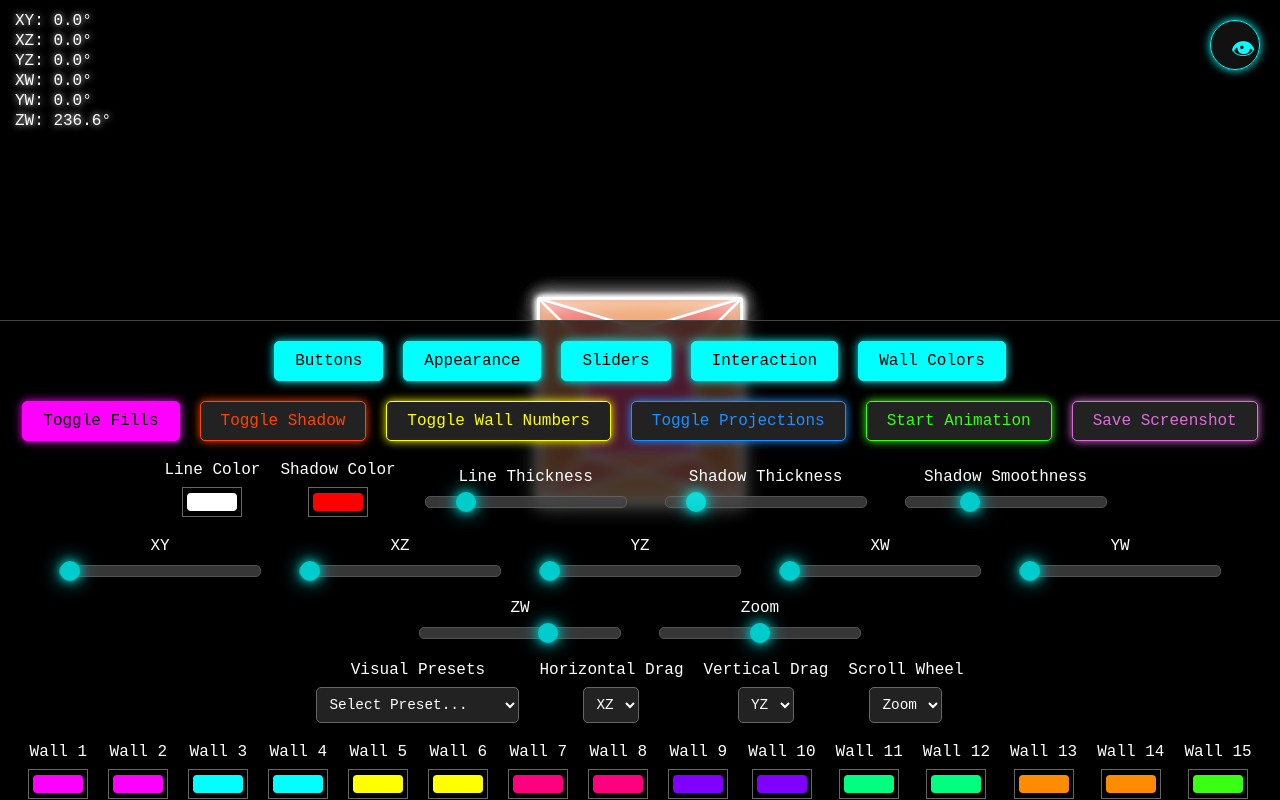
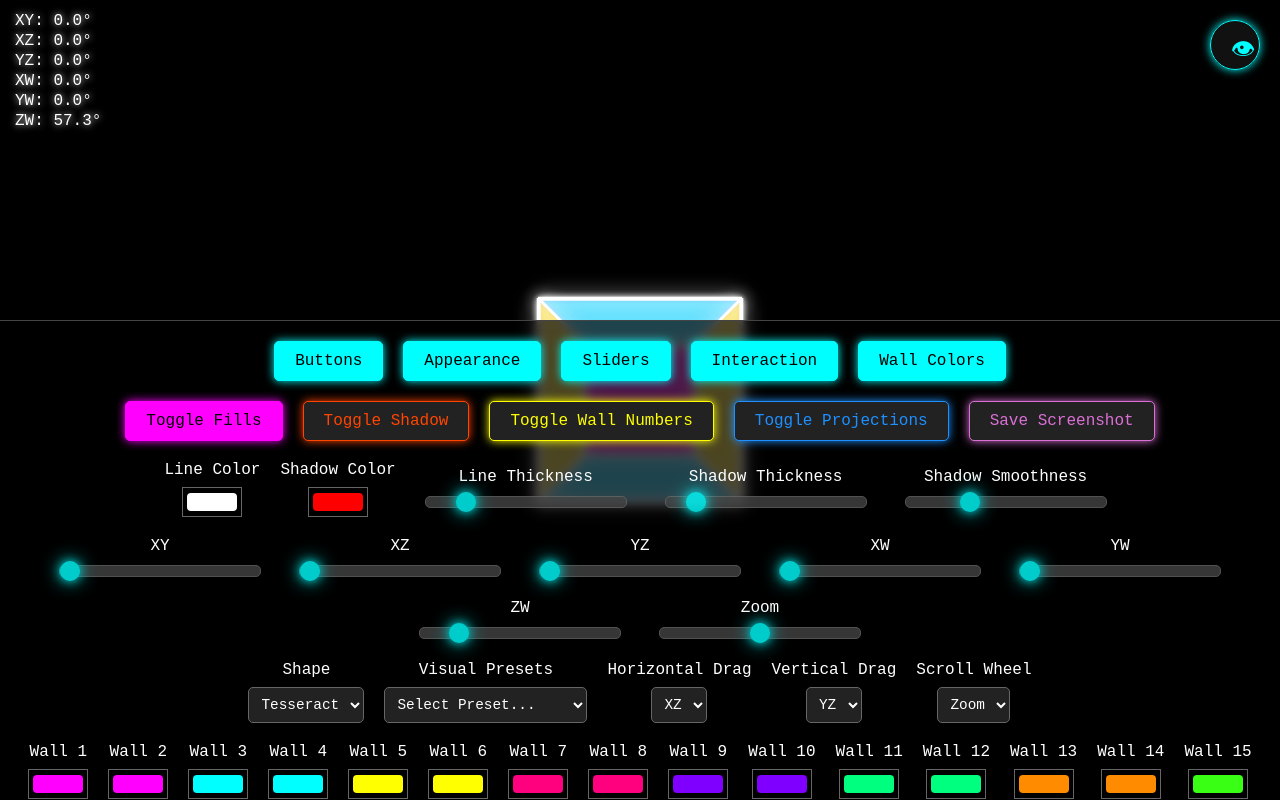
Before and after one commit to kherkman/tesseract, a plain HTML site: page index.html in a window 1280 px wide. Drawn offline with Linux system fonts and the light colour scheme.

Commit message:
Update index.html

````diff
--- a/index.html
+++ b/index.html
@@ -1,7 +1,7 @@
 <!DOCTYPE html>
 <html>
 <head>
-<title>Interactive Tesseract Demonstration</title>
+<title>Interactive Tesseract & Cube Demonstration</title>
 <style>
     html, body {
         height: 100%;
@@ -100,7 +100,14 @@
         box-shadow: 0 0 10px #00ffff;
         transition: all 0.3s;
     }
-    button.active, button:hover { background-color: #00ffff; color: black; }
+    button:disabled {
+        color: #555;
+        border-color: #555;
+        box-shadow: none;
+        cursor: not-allowed;
+        background-color: #111;
+    }
+    button.active, button:hover:not(:disabled) { background-color: #00ffff; color: black; }
 
     #fillButton { border-color: #FF00FF; color: #FF00FF; box-shadow: 0 0 10px #FF00FF; }
     #fillButton:hover, #fillButton.active { background-color: #FF00FF; color: black; }
@@ -109,9 +116,7 @@
     #wallNumbersButton { border-color: #FFFF00; color: #FFFF00; box-shadow: 0 0 10px #FFFF00; }
     #wallNumbersButton:hover, #wallNumbersButton.active { background-color: #FFFF00; color: black; }
     #projectionsButton { border-color: #1E90FF; color: #1E90FF; box-shadow: 0 0 10px #1E90FF; }
-    #projectionsButton:hover, #projectionsButton.active { background-color: #1E90FF; color: black; }
-    #foldButton { border-color: #39FF14; color: #39FF14; box-shadow: 0 0 10px #39FF14; }
-    #foldButton:hover, #foldButton.active { background-color: #39FF14; color: black; }
+    #projectionsButton:hover:not(:disabled), #projectionsButton.active { background-color: #1E90FF; color: black; }
     #screenshotButton { border-color: #DA70D6; color: #DA70D6; box-shadow: 0 0 10px #DA70D6; }
     #screenshotButton:hover, #screenshotButton.active { background-color: #DA70D6; color: black; }
 
@@ -121,6 +126,11 @@
         font-size: 0.9em;
         color: white; background-color: #222;
         border: 1px solid #666; padding: 8px; border-radius: 5px;
+    }
+    select:disabled {
+         color: #555;
+         cursor: not-allowed;
+         background-color: #111;
     }
     input[type="color"] {
         width: 60px; height: 30px; border: 1px solid #666;
@@ -133,6 +143,10 @@
         border: 1px solid #666; border-radius: 5px;
         outline: none; opacity: 0.8;
     }
+     input[type="range"]:disabled::-webkit-slider-thumb {
+        background: #555;
+        box-shadow: none;
+     }
     input[type="range"]::-webkit-slider-thumb {
         -webkit-appearance: none; appearance: none;
         width: 20px; height: 20px; background: #00ffff;
@@ -162,7 +176,6 @@
         <button id="shadowButton">Toggle Shadow</button>
         <button id="wallNumbersButton">Toggle Wall Numbers</button>
         <button id="projectionsButton">Toggle Projections</button>
-        <button id="foldButton">Start Animation</button>
         <button id="screenshotButton">Save Screenshot</button>
     </div>
 
@@ -180,11 +193,18 @@
         <div class="slider-wrapper"><label for="yz-slider">YZ</label><input type="range" min="0" max="6.28" value="0" step="0.01" id="yz-slider"></div>
         <div class="slider-wrapper"><label for="xw-slider">XW</label><input type="range" min="0" max="6.28" value="0" step="0.01" id="xw-slider"></div>
         <div class="slider-wrapper"><label for="yw-slider">YW</label><input type="range" min="0" max="6.28" value="0" step="0.01" id="yw-slider"></div>
-        <div class="slider-wrapper"><label for="zw-slider">ZW</label><input type="range" min="0" max="6.28" value="4.129" step="0.01" id="zw-slider"></div>
+        <div class="slider-wrapper"><label for="zw-slider">ZW</label><input type="range" min="0" max="6.28" value="1.0" step="0.01" id="zw-slider"></div>
         <div class="slider-wrapper"><label for="zoom-slider">Zoom</label><input type="range" min="50" max="800" value="425" step="1" id="zoom-slider"></div>
     </div>
 
     <div id="interaction-controls" class="control-category-container control-row">
+        <div class="select-wrapper">
+            <label for="shape-select">Shape</label>
+            <select id="shape-select">
+                <option value="tesseract" selected>Tesseract</option>
+                <option value="cube">Cube</option>
+            </select>
+        </div>
         <div class="select-wrapper">
             <label for="preset-select">Visual Presets</label>
             <select id="preset-select">
@@ -220,13 +240,13 @@
     const shadowButton = document.getElementById('shadowButton');
     const wallNumbersButton = document.getElementById('wallNumbersButton');
     const projectionsButton = document.getElementById('projectionsButton');
-    const foldButton = document.getElementById('foldButton');
     const screenshotButton = document.getElementById('screenshotButton');
     const toggleControlsBtn = document.getElementById('toggle-controls-btn');
     const controlsPanel = document.getElementById('all-controls');
     const xDragSelect = document.getElementById('x-drag-select');
     const yDragSelect = document.getElementById('y-drag-select');
     const scrollSelect = document.getElementById('scroll-select');
+    const shapeSelect = document.getElementById('shape-select');
     const presetSelect = document.getElementById('preset-select');
     const colorControlsContainer = document.getElementById('color-controls');
     const wallColorPickers = [];
@@ -252,35 +272,27 @@
         wrapper.appendChild(label);
         wrapper.appendChild(picker);
         colorControlsContainer.appendChild(wrapper);
-        wallColorPickers.push(picker);
+        wallColorPickers.push(wrapper);
     }
 
     let fillFaces = true, showShadow = false, showWallNumbers = false, showProjections = false, isDragging = false;
     let lastX = 0, lastY = 0;
     const PI2 = Math.PI * 2;
-    let isAnimating = false, animationProgress = 0, animationDirection = 1, storedAngles = {};
 
-    const points = Array.from({length: 16}, (_, i) => ({ x: (i & 1 ? 1 : -1), y: (i & 2 ? 1 : -1), z: (i & 4 ? 1 : -1), w: (i & 8 ? 1 : -1) }));
-    const edges = [ [0,1],[0,2],[0,4],[0,8],[1,3],[1,5],[1,9],[2,3],[2,6],[2,10],[3,7],[3,11],[4,5],[4,6],[4,12],[5,7],[5,13],[6,7],[6,14],[7,15],[8,9],[8,10],[8,12],[9,11],[9,13],[10,11],[10,14],[11,15],[12,13],[12,14],[13,15],[14,15] ];
-    const faces = [ [0,1,3,2],[4,5,7,6],[0,1,5,4],[2,3,7,6],[0,2,6,4],[1,3,7,5],[8,9,11,10],[12,13,15,14],[8,9,13,12],[10,11,15,14],[8,10,14,12],[9,11,15,13],[0,1,9,8],[2,3,11,10],[4,5,13,12],[6,7,15,14],[0,2,10,8],[1,3,11,9],[4,6,14,12],[5,7,15,13],[0,4,12,8],[1,5,13,9],[2,6,14,10],[3,7,15,11] ];
+    const tesseract_points = Array.from({length: 16}, (_, i) => ({ x: (i & 1 ? 1 : -1), y: (i & 2 ? 1 : -1), z: (i & 4 ? 1 : -1), w: (i & 8 ? 1 : -1) }));
+    const tesseract_edges = [ [0,1],[0,2],[0,4],[0,8],[1,3],[1,5],[1,9],[2,3],[2,6],[2,10],[3,7],[3,11],[4,5],[4,6],[4,12],[5,7],[5,13],[6,7],[6,14],[7,15],[8,9],[8,10],[8,12],[9,11],[9,13],[10,11],[10,14],[11,15],[12,13],[12,14],[13,15],[14,15] ];
+    const tesseract_faces = [ [0,1,3,2],[4,5,7,6],[0,1,5,4],[2,3,7,6],[0,2,6,4],[1,3,7,5],[8,9,11,10],[12,13,15,14],[8,9,13,12],[10,11,15,14],[8,10,14,12],[9,11,15,13],[0,1,9,8],[2,3,11,10],[4,5,13,12],[6,7,15,14],[0,2,10,8],[1,3,11,9],[4,6,14,12],[5,7,15,13],[0,4,12,8],[1,5,13,9],[2,6,14,10],[3,7,15,11] ];
+
+    const cube_points = Array.from({length: 8}, (_, i) => ({ x: (i & 1 ? 1 : -1), y: (i & 2 ? 1 : -1), z: (i & 4 ? 1 : -1), w: 0 }));
+    const cube_edges = [ [0,1],[0,2],[0,4],[1,3],[1,5],[2,3],[2,6],[3,7],[4,5],[4,6],[5,7],[6,7] ];
+    const cube_faces = [ [0,1,3,2],[4,5,7,6],[0,1,5,4],[2,3,7,6],[0,2,6,4],[1,3,7,5] ];
+
 
     fillButton.addEventListener('click', () => { fillFaces = !fillFaces; fillButton.classList.toggle('active'); });
     shadowButton.addEventListener('click', () => { showShadow = !showShadow; shadowButton.classList.toggle('active'); });
     wallNumbersButton.addEventListener('click', () => { showWallNumbers = !showWallNumbers; wallNumbersButton.classList.toggle('active'); });
     projectionsButton.addEventListener('click', () => { showProjections = !showProjections; projectionsButton.classList.toggle('active'); });
     toggleControlsBtn.addEventListener('click', () => controlsPanel.classList.toggle('hidden'));
-
-    foldButton.addEventListener('click', () => {
-        if (isAnimating) return;
-        isAnimating = true;
-        animationDirection = (animationProgress < 2) ? 1 : -1;
-        if (animationDirection === 1) { // Starting unfold animation
-            Object.keys(sliders).forEach(key => storedAngles[key] = sliders[key].value);
-            Object.values(sliders).forEach(s => s.value = 0); // Zero out rotations for clean view
-            sliders.xw.value = 0.436; // ~25 degrees
-            sliders.yw.value = 0.262; // ~15 degrees
-        }
-    });
 
     screenshotButton.addEventListener('click', () => {
         const wasHidden = controlsPanel.classList.contains('hidden');
@@ -314,7 +326,7 @@
         Object.values(sliders).forEach(s => { if(s.id !== 'zoom-slider') s.value=0; });
         const degToRad = Math.PI / 180;
         switch(preset) {
-            case 'reset': sliders.zw.value = 4.129; sliders.zoom.value = 425; break;
+            case 'reset': sliders.zw.value = 1.0; sliders.zoom.value = 425; break;
             case 'symmetrical_star': sliders.xy.value = 45 * degToRad; sliders.zw.value = 45 * degToRad; sliders.yz.value = 45 * degToRad; sliders.xw.value = 45 * degToRad; break;
             case 'petrie_star': sliders.xy.value = 45 * degToRad; sliders.zw.value = 45 * degToRad; break;
             case 'cube_in_cube': sliders.xw.value = 25 * degToRad; break;
@@ -324,10 +336,25 @@
         e.target.value = 'none';
     });
 
+    shapeSelect.addEventListener('change', (e) => {
+        const shape = e.target.value;
+        const isTesseract = shape === 'tesseract';
 
-    function handleDragStart(x, y) { if(!isAnimating) { isDragging = true; lastX = x; lastY = y; } }
+        sliders.xw.disabled = !isTesseract;
+        sliders.yw.disabled = !isTesseract;
+        sliders.zw.disabled = !isTesseract;
+        projectionsButton.disabled = !isTesseract;
+        presetSelect.disabled = !isTesseract;
+
+        wallColorPickers.forEach((picker, i) => {
+            picker.style.display = (isTesseract || i < 6) ? 'flex' : 'none';
+        });
+    });
+
+
+    function handleDragStart(x, y) { isDragging = true; lastX = x; lastY = y; }
     function handleDragMove(x, y) {
-        if (!isDragging || isAnimating) return;
+        if (!isDragging) return;
         const dx = x - lastX, dy = y - lastY, sensitivity = 0.01;
         const xDim = xDragSelect.value, yDim = yDragSelect.value;
         let newXAngle = (parseFloat(sliders[xDim].value) + dx * sensitivity) % PI2;
@@ -339,7 +366,6 @@
     function handleDragEnd() { isDragging = false; }
 
     function handleScroll(e) {
-        if(isAnimating) return;
         e.preventDefault();
         const scrollDim = scrollSelect.value;
         const delta = e.deltaY > 0 ? -1 : 1;
@@ -390,7 +416,7 @@
         };
     }
 
-    function renderTesseract(target, rotatedPoints) {
+    function renderShape(target, rotatedPoints, currentFaces) {
         const dpr = window.devicePixelRatio || 1;
         const projectionFn = target.projectionFn;
         const projArgs = target.projArgs || [];
@@ -401,15 +427,15 @@
         ctx.clip();
         ctx.translate(target.x, target.y);
 
-        const facesWithDepth = faces.map((face, index) => ({
+        const facesWithDepth = currentFaces.map((face, index) => ({
             index: index,
-            depth: (rotatedPoints[face[0]].w + rotatedPoints[face[1]].w + rotatedPoints[face[2]].w + rotatedPoints[face[3]].w) / 4,
+            depth: (rotatedPoints[face[0]]?.w || 0) + (rotatedPoints[face[1]]?.w || 0) + (rotatedPoints[face[2]]?.w || 0) + (rotatedPoints[face[3]]?.w || 0),
             points: face.map(vIndex => projectionFn(rotatedPoints[vIndex], target.scale, target.w, target.h, ...projArgs))
         }));
         facesWithDepth.sort((a, b) => b.depth - a.depth);
 
         if (fillFaces) {
-            const dynamicFaceColors = wallColorPickers.map(picker => picker.value);
+            const dynamicFaceColors = wallColorPickers.map(picker => picker.querySelector('input').value);
             ctx.globalAlpha = 0.6;
             facesWithDepth.forEach(faceData => {
                 ctx.fillStyle = dynamicFaceColors[faceData.index];
@@ -437,6 +463,7 @@
             ctx.shadowBlur = 0;
         }
 
+        const currentEdges = shapeSelect.value === 'tesseract' ? tesseract_edges : cube_edges;
         const projectedPoints = rotatedPoints.map(p => projectionFn(p, target.scale, target.w, target.h, ...projArgs));
 
         if (showShadow) {
@@ -444,7 +471,7 @@
             ctx.strokeStyle = appearanceColors.shadow.value;
             ctx.shadowColor = appearanceColors.shadow.value;
             ctx.shadowBlur = parseFloat(appearanceSliders.shadowSmoothness.value);
-            edges.forEach(edge => {
+            currentEdges.forEach(edge => {
                 const p1 = projectedPoints[edge[0]], p2 = projectedPoints[edge[1]];
                 ctx.beginPath();
                 ctx.moveTo(p1.x + 10, p1.y + 10);
@@ -457,7 +484,7 @@
         ctx.strokeStyle = appearanceColors.line.value;
         ctx.shadowColor = appearanceColors.line.value;
         ctx.shadowBlur = 20;
-        edges.forEach(edge => {
+        currentEdges.forEach(edge => {
             const p1 = projectedPoints[edge[0]], p2 = projectedPoints[edge[1]];
             ctx.beginPath();
             ctx.moveTo(p1.x, p1.y);
@@ -468,100 +495,62 @@
         ctx.restore();
     }
 
-    const cubeNetMap = [
-        { face: 'z', dir: -1, pivotAxis: 'y', pivotEdge: -1 }, // back
-        { face: 'x', dir: 1,  pivotAxis: 'z', pivotEdge: 1 },  // right
-        { face: 'x', dir: -1, pivotAxis: 'z', pivotEdge: -1 }, // left
-        { face: 'z', dir: 1,  pivotAxis: 'y', pivotEdge: 1 },  // front
-        { face: 'y', dir: 1,  pivotAxis: 'x', pivotEdge: 1 },  // top
-        { face: 'y', dir: -1, pivotAxis: 'x', pivotEdge: -1 }  // bottom
-    ];
-
     function draw(stopLoopAfterThisFrame = false) {
-        if(isAnimating) {
-            animationProgress += 0.005 * animationDirection;
-            if (animationProgress >= 2) {
-                animationProgress = 2;
-                isAnimating = false;
-                foldButton.textContent = "Fold";
-                Object.keys(storedAngles).forEach(key => sliders[key].value = storedAngles[key]); // Restore
-            }
-            if (animationProgress <= 0) {
-                animationProgress = 0;
-                isAnimating = false;
-                foldButton.textContent = "Unfold";
-            }
-        }
-
-        const progressStage1 = Math.min(1, animationProgress);
-        const progressStage2 = Math.max(0, animationProgress - 1);
-        const easedProgress1 = (1 - Math.cos(progressStage1 * Math.PI)) / 2; // Cube folding
-        const easedProgress2 = (1 - Math.cos(progressStage2 * Math.PI)) / 2; // Tesseract folding
-
         ctx.clearRect(0, 0, canvas.width, canvas.height);
         const scale = parseFloat(sliders.zoom.value) * (canvas.height / 800);
-        const angles = isAnimating ? { xw: 0.436, yw: 0.262, xy:0, xz:0, yz:0, zw:0 } : { xy: parseFloat(sliders.xy.value), xz: parseFloat(sliders.xz.value), xw: parseFloat(sliders.xw.value), yz: parseFloat(sliders.yz.value), yw: parseFloat(sliders.yw.value), zw: parseFloat(sliders.zw.value) };
+        const angles = { xy: parseFloat(sliders.xy.value), xz: parseFloat(sliders.xz.value), xw: parseFloat(sliders.xw.value), yz: parseFloat(sliders.yz.value), yw: parseFloat(sliders.yw.value), zw: parseFloat(sliders.zw.value) };
 
-        const animatedPoints = points.map(p => {
-            let transformed = { ...p };
+        const currentShape = shapeSelect.value;
+        const basePoints = currentShape === 'tesseract' ? tesseract_points : cube_points;
+        const currentFaces = currentShape === 'tesseract' ? tesseract_faces : cube_faces;
 
-            // Stage 2: 4D to 3D folding (done first in reverse logic)
-            const angle4D = (Math.PI/2) * (1 - easedProgress2);
-            if (transformed.x === 1) rotate(transformed, angle4D, 'x', 'w');
-            if (transformed.x === -1) rotate(transformed, -angle4D, 'x', 'w');
-            if (transformed.y === 1) rotate(transformed, angle4D, 'y', 'w');
-            if (transformed.y === -1) rotate(transformed, -angle4D, 'y', 'w');
-            if (transformed.z === 1) rotate(transformed, angle4D, 'z', 'w');
-            if (transformed.z === -1) rotate(transformed, -angle4D, 'z', 'w');
-
-            // Stage 1: 3D to 2D folding
-            const angle3D = (Math.PI/2) * (1 - easedProgress1);
-            cubeNetMap.forEach(map => {
-                if (transformed[map.face] === map.dir) {
-                     rotate(transformed, map.pivotEdge * angle3D, map.pivotAxis, map.face);
-                }
-            });
-
-            return transformed;
-        });
-
-        const rotatedPoints = animatedPoints.map(p => {
+        const rotatedPoints = basePoints.map(p => {
             const p_copy = {...p};
             rotate(p_copy, angles.xy, 'x', 'y'); rotate(p_copy, angles.xz, 'x', 'z'); rotate(p_copy, angles.yz, 'y', 'z');
-            rotate(p_copy, angles.xw, 'x', 'w'); rotate(p_copy, angles.yw, 'y', 'w'); rotate(p_copy, angles.zw, 'z', 'w');
+            if(currentShape === 'tesseract') {
+                rotate(p_copy, angles.xw, 'x', 'w'); rotate(p_copy, angles.yw, 'y', 'w'); rotate(p_copy, angles.zw, 'z', 'w');
+            }
             return p_copy;
         });
 
-        if (showProjections) {
+        if (showProjections && currentShape === 'tesseract') {
             const halfW = canvas.width / 2;
             const halfH = canvas.height / 2;
             const orthoScale = scale * 0.75;
-            renderTesseract({x: 0, y: 0, w: halfW, h: halfH, scale: scale, projectionFn: project}, rotatedPoints);
-            renderTesseract({x: halfW, y: 0, w: halfW, h: halfH, scale: orthoScale, projectionFn: projectOrtho, projArgs: ['z', 'y']}, rotatedPoints);
-            renderTesseract({x: 0, y: halfH, w: halfW, h: halfH, scale: orthoScale, projectionFn: projectOrtho, projArgs: ['x', 'z']}, rotatedPoints);
+            renderShape({x: 0, y: 0, w: halfW, h: halfH, scale: scale, projectionFn: project}, rotatedPoints, currentFaces);
+            renderShape({x: halfW, y: 0, w: halfW, h: halfH, scale: orthoScale, projectionFn: projectOrtho, projArgs: ['z', 'y']}, rotatedPoints, currentFaces);
+            renderShape({x: 0, y: halfH, w: halfW, h: halfH, scale: orthoScale, projectionFn: projectOrtho, projArgs: ['x', 'z']}, rotatedPoints, currentFaces);
 
-            ctx.strokeStyle = 'rgba(255,255,255,0.2)';
-            ctx.lineWidth = 1;
-            ctx.beginPath();
+            ctx.strokeStyle = 'rgba(255,255,255,0.2)'; ctx.lineWidth = 1; ctx.beginPath();
             ctx.moveTo(halfW, 0); ctx.lineTo(halfW, canvas.height);
             ctx.moveTo(0, halfH); ctx.lineTo(canvas.width, halfH);
             ctx.stroke();
 
         } else {
-            renderTesseract({x: 0, y: 0, w: canvas.width, h: canvas.height, scale: scale, projectionFn: project}, rotatedPoints);
+            renderShape({x: 0, y: 0, w: canvas.width, h: canvas.height, scale: scale, projectionFn: project}, rotatedPoints, currentFaces);
         }
 
-        if (!stopLoopAfterThisFrame && !isAnimating) {
+        if (!stopLoopAfterThisFrame) {
             const dpr = window.devicePixelRatio || 1;
             ctx.fillStyle = '#FFFFFF'; ctx.font = `${16 * dpr}px "Courier New"`; ctx.textAlign = 'left'; ctx.shadowColor = '#FFFFFF'; ctx.shadowBlur = 7;
             const radToDeg = 180 / Math.PI;
-            const rotationInfo = [ `XY: ${(angles.xy * radToDeg).toFixed(1)}°`, `XZ: ${(angles.xz * radToDeg).toFixed(1)}°`, `YZ: ${(angles.yz * radToDeg).toFixed(1)}°`, `XW: ${(angles.xw * radToDeg).toFixed(1)}°`, `YW: ${(angles.yw * radToDeg).toFixed(1)}°`, `ZW: ${(angles.zw * radToDeg).toFixed(1)}°`, ];
+            let rotationInfo = [ `XY: ${(angles.xy * radToDeg).toFixed(1)}°`, `XZ: ${(angles.xz * radToDeg).toFixed(1)}°`, `YZ: ${(angles.yz * radToDeg).toFixed(1)}°` ];
+            if (currentShape === 'tesseract') {
+                rotationInfo.push(`XW: ${(angles.xw * radToDeg).toFixed(1)}°`);
+                rotationInfo.push(`YW: ${(angles.yw * radToDeg).toFixed(1)}°`);
+                rotationInfo.push(`ZW: ${(angles.zw * radToDeg).toFixed(1)}°`);
+            }
             rotationInfo.forEach((text, i) => { ctx.fillText(text, 15, 25 + (i * 20 * dpr)); });
         } else if(stopLoopAfterThisFrame) {
              const dpr = window.devicePixelRatio || 1;
             ctx.fillStyle = '#FFFFFF'; ctx.font = `${16 * dpr}px "Courier New"`; ctx.textAlign = 'left'; ctx.shadowColor = '#FFFFFF'; ctx.shadowBlur = 7;
             const radToDeg = 180 / Math.PI;
-            const rotationInfo = [ `XY: ${(angles.xy * radToDeg).toFixed(1)}°`, `XZ: ${(angles.xz * radToDeg).toFixed(1)}°`, `YZ: ${(angles.yz * radToDeg).toFixed(1)}°`, `XW: ${(angles.xw * radToDeg).toFixed(1)}°`, `YW: ${(angles.yw * radToDeg).toFixed(1)}°`, `ZW: ${(angles.zw * radToDeg).toFixed(1)}°`, ];
+            let rotationInfo = [ `XY: ${(angles.xy * radToDeg).toFixed(1)}°`, `XZ: ${(angles.xz * radToDeg).toFixed(1)}°`, `YZ: ${(angles.yz * radToDeg).toFixed(1)}°` ];
+             if (currentShape === 'tesseract') {
+                rotationInfo.push(`XW: ${(angles.xw * radToDeg).toFixed(1)}°`);
+                rotationInfo.push(`YW: ${(angles.yw * radToDeg).toFixed(1)}°`);
+                rotationInfo.push(`ZW: ${(angles.zw * radToDeg).toFixed(1)}°`);
+            }
             rotationInfo.forEach((text, i) => { ctx.fillText(text, 15, 25 + (i * 20 * dpr)); });
         }
 
@@ -570,8 +559,10 @@
         }
     }
 
+    // Initial UI setup
+    shapeSelect.dispatchEvent(new Event('change'));
     draw(false);
 </script>
 
 </body>
-</html>```
+</html>
````
